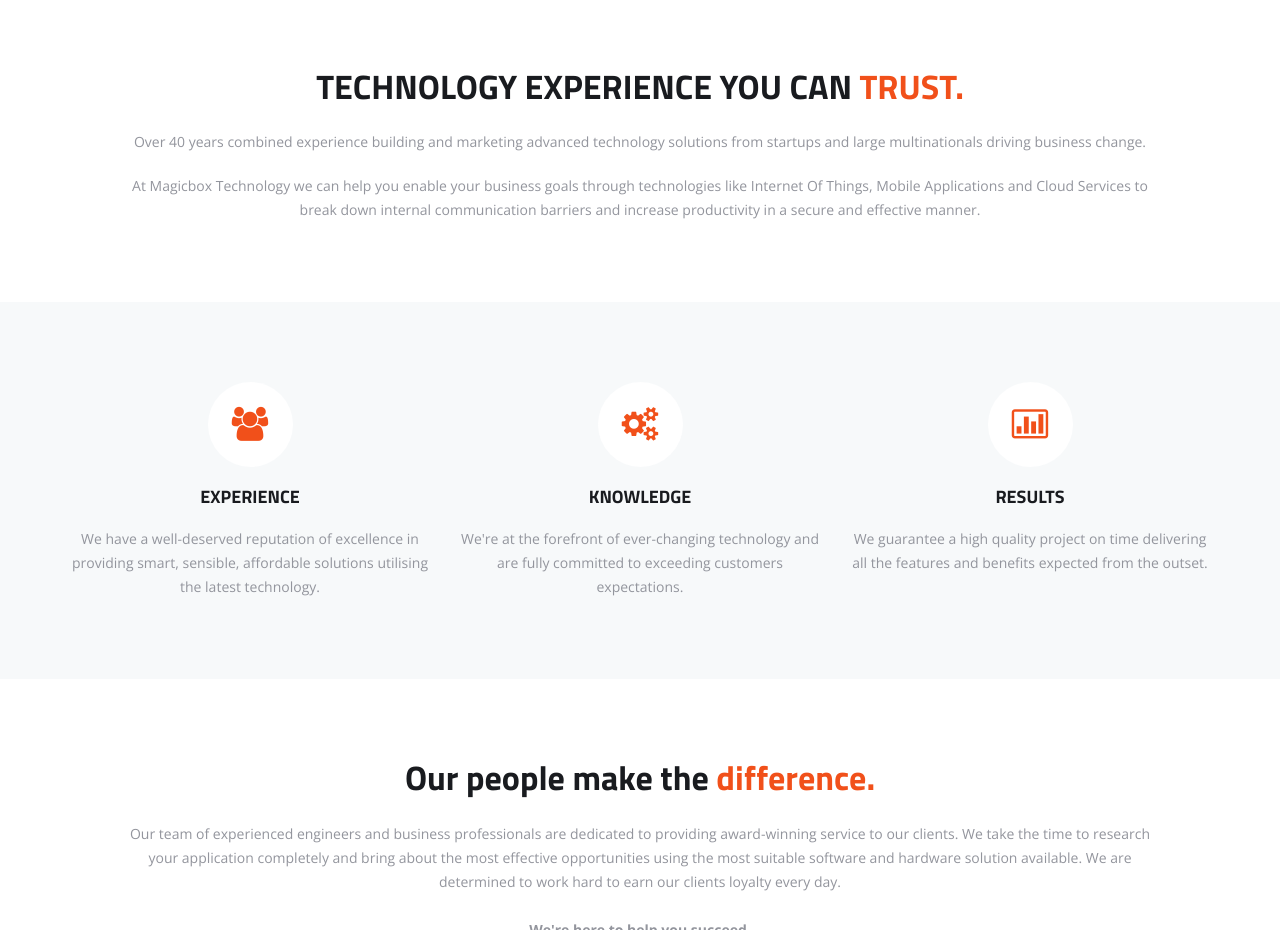
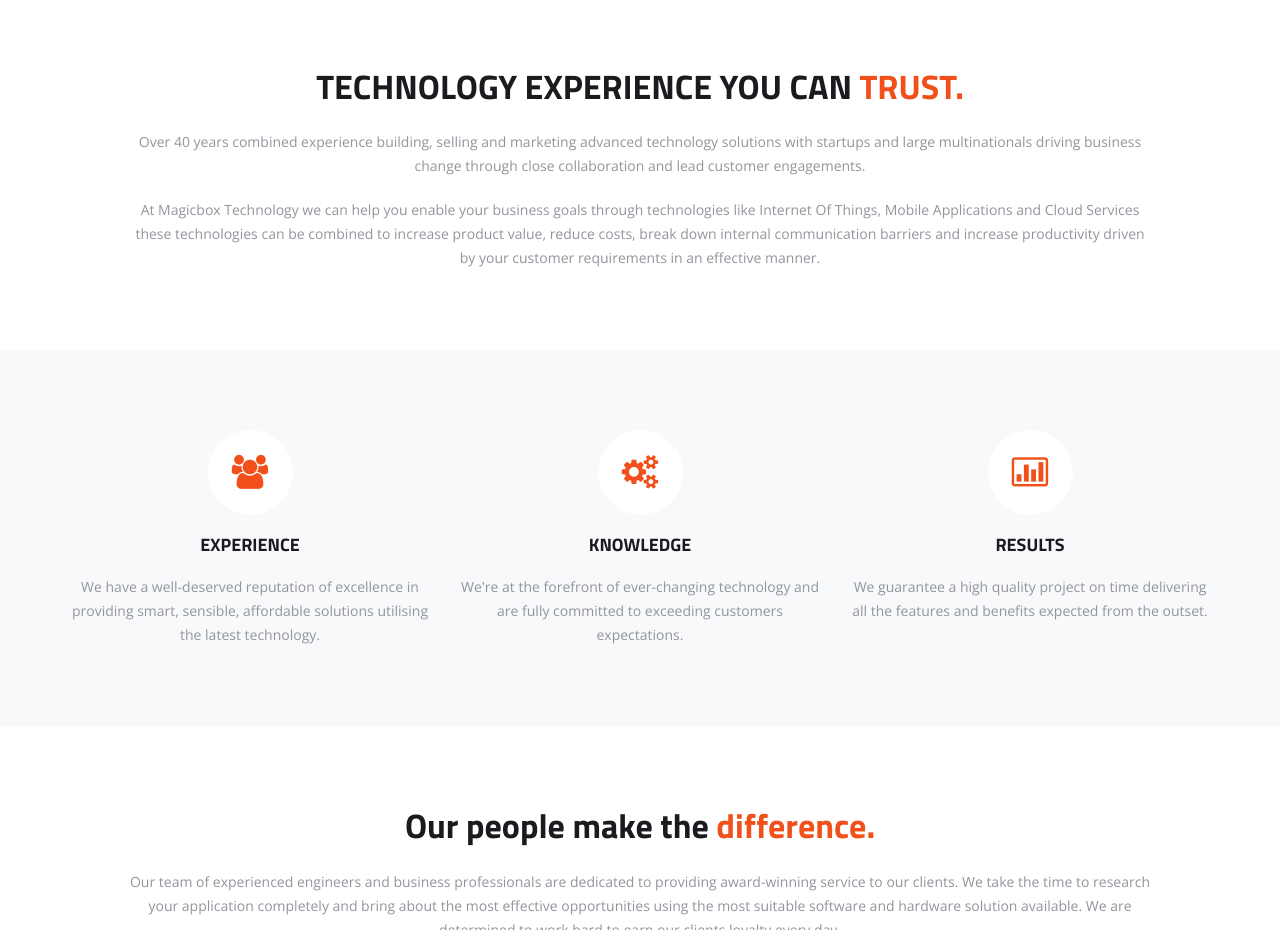
Before and after one commit to waffle-iron/magicboxtechnology.github.io, a plain HTML site: page index.html in a window 1280 px wide. Shown: the part 920-1850 px from the top of the page. Drawn offline with nearby package versions, Linux system fonts and the light colour scheme.

Commit message:
Update index.html

```diff
--- a/index.html
+++ b/index.html
@@ -141,10 +141,10 @@
 				<div class="welcome2">
 					<div class="container">
 						<h1 class="main-title">Technology Experience you can  <span>trust.</span></h1>
-						<p>Over 40 years combined experience building and marketing advanced technology solutions from startups and large multinationals driving business change.
+						<p>Over 40 years combined experience building, selling and marketing advanced technology solutions with startups and large multinationals driving business change through close collaboration and lead customer engagements.
 						</p>
 						<br>
-						<p>At Magicbox Technology we can help you enable your business goals through technologies like Internet Of Things, Mobile Applications and Cloud Services to break down internal communication barriers and increase productivity in a secure and effective manner.</p>
+						<p>At Magicbox Technology we can help you enable your business goals through technologies like Internet Of Things, Mobile Applications and Cloud Services these technologies can be combined to increase product value, reduce costs, break down internal communication barriers and increase productivity driven by your customer requirements in an effective manner.</p>
 					</div>
 				</div>
 				<!-- End Welcome2 -->
```
